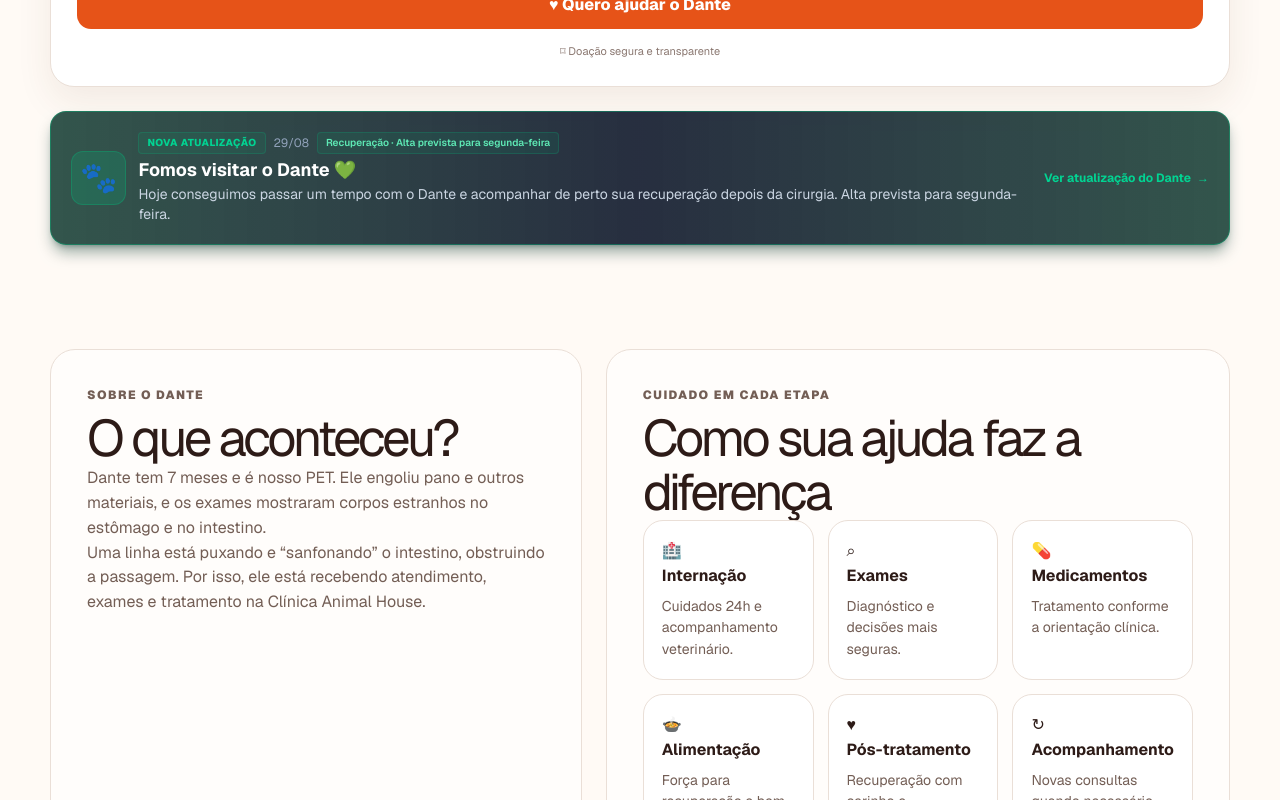
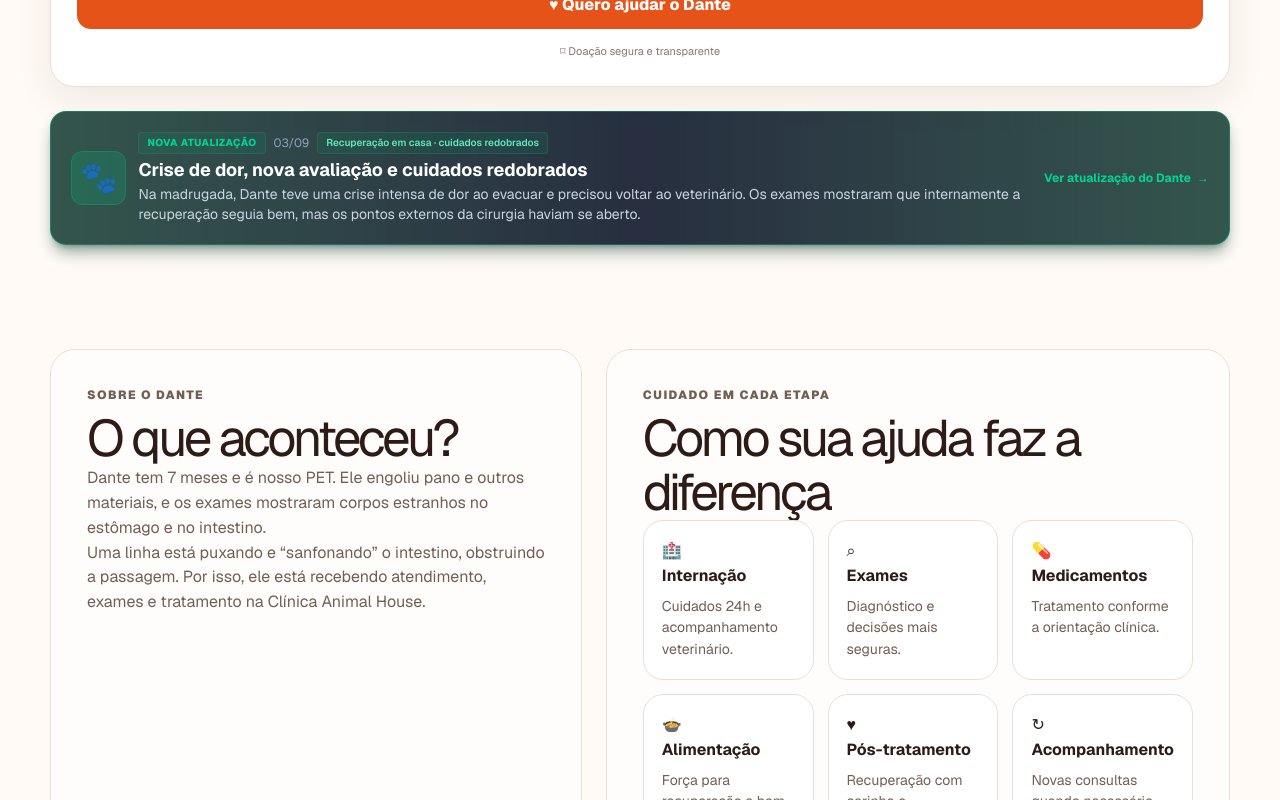
Before and after one commit to lukaslimna1/Ajude-o-Dante, a Next.js app: page / in a window 1280 px wide. Shown: the part 980-1780 px from the top of the page. Built offline with nearby package versions, Linux system fonts and the light colour scheme; no server answers; the database is empty.

Commit message:
Update Dante timeline through September 3

```diff
--- a/src/data/dante-timeline.ts
+++ b/src/data/dante-timeline.ts
@@ -98,13 +98,48 @@ export const timelineEvents: TimelineEvent[] = [
   {
     id: "2026-08-29-visita-dante",
     date: "29/08/2026",
-    time: "Hoje",
+    time: "Durante o dia",
+    location: "Clínica Animal House",
     title: "Fomos visitar o Dante 💚",
-    summary: "Hoje conseguimos passar um tempo com o Dante e acompanhar de perto sua recuperação depois da cirurgia. Alta prevista para segunda-feira.",
-    description: "Hoje conseguimos passar um tempo com o Dante e acompanhar de perto sua recuperação depois da cirurgia. Ele segue recebendo os cuidados necessários e, neste momento, a alta está prevista para segunda-feira.\n\nRegistramos essa visita em fotos e vídeo para que todo mundo que está ajudando também possa acompanhar de perto a recuperação dele.\n\nA cirurgia passou, mas nossa campanha ainda não terminou. Ainda temos despesas do tratamento, internação, medicamentos, alimentação diferenciada e os cuidados que ele vai precisar depois de voltar para casa.\n\nToda ajuda continua fazendo diferença para o Dante. 💚🐾",
+    summary: "Conseguimos passar um tempo com o Dante e acompanhar de perto sua recuperação depois da cirurgia. Naquele momento, a alta ainda estava prevista para segunda-feira.",
+    description: "Conseguimos passar um tempo com o Dante e acompanhar de perto sua recuperação depois da cirurgia. Ele seguia recebendo os cuidados necessários e, naquele momento, a alta estava prevista para segunda-feira.\n\nRegistramos a visita em fotos e vídeo para que todo mundo que estava ajudando também pudesse acompanhar de perto a recuperação dele.\n\nA cirurgia havia passado, mas a campanha ainda não tinha terminado. Ainda existiam despesas do tratamento, internação, medicamentos, alimentação diferenciada e os cuidados necessários depois da volta para casa.",
+    type: "status",
+    isCurrentStatus: false,
+    statusLabel: "Recuperação · Alta prevista para segunda-feira",
+  },
+  {
+    id: "dante-nao-teve-alta-5592",
+    date: "31/08/2026",
+    time: "19h",
+    location: "Clínica Animal House",
+    title: "Dante não teve alta",
+    summary: "Dante apresentou episódios de vômito e o ultrassom mostrou processos inflamatórios.",
+    description: "Dante apresentou episódios de vômito e, por isso, foi realizado um novo ultrassom. O exame mostrou processos inflamatórios e a equipe decidiu mantê-lo em observação até que estivesse bem para voltar para casa.",
+    isCurrentStatus: false,
+    statusLabel: "Sem alta prevista",
+  },
+  {
+    id: "alta-do-dante-7266",
+    date: "01/09/2026",
+    time: "17h10",
+    location: "Animal House",
+    title: "Alta do Dante",
+    summary: "Dante teve alta e fomos buscá-lo para continuar a recuperação em casa.",
+    description: "Dante teve alta e fomos buscá-lo para continuar a recuperação em casa. Ainda era necessário comprar medicamentos e manter todos os cuidados do pós-operatório.\n\nTambém continuavam existindo valores do tratamento a serem pagos, por isso as doações e a ação entre amigos continuavam sendo muito importantes para ajudar na recuperação dele.",
+    isCurrentStatus: false,
+    statusLabel: "Alta do Dante",
+  },
+  {
+    id: "2026-09-03-crise-dor-cuidados-redobrados",
+    date: "03/09/2026",
+    time: "Madrugada, manhã e tarde",
+    location: "Veterinário e casa",
+    title: "Crise de dor, nova avaliação e cuidados redobrados",
+    summary: "Na madrugada, Dante teve uma crise intensa de dor ao evacuar e precisou voltar ao veterinário. Os exames mostraram que internamente a recuperação seguia bem, mas os pontos externos da cirurgia haviam se aberto.",
+    description: "Por volta de 1h da madrugada, Dante tentou evacuar e apresentou uma crise muito forte de dor. Ele começou a tremer, ficou extremamente desconfortável e exausto.\n\nÀs 7h da manhã, levamos Dante novamente ao veterinário para uma nova avaliação. Foi realizado outro ultrassom e recebemos uma notícia importante: os pontos internos estavam preservados e a parte interna da cirurgia estava bem.\n\nAo longo do dia, porém, foi constatado que parte dos pontos externos havia se aberto. Segundo a orientação veterinária, naquele momento não seria possível realizar uma nova sutura externa.\n\nDante recebeu alta e voltou para casa, mas agora com uma recuperação que exige ainda mais atenção. Os cuidados com a ferida passaram a ser redobrados, com limpeza e aplicação frequente dos medicamentos tópicos orientados pela equipe veterinária, incluindo Rifocina, além do novo tratamento tópico indicado para auxiliar a recuperação da ferida.\n\nMesmo estando em casa e com a parte interna da cirurgia evoluindo bem, o tratamento ainda não terminou. Seguimos acompanhando Dante de perto, cuidando da ferida e observando qualquer alteração durante sua recuperação.",
     type: "status",
     isCurrentStatus: true,
-    statusLabel: "Recuperação · Alta prevista para segunda-feira",
+    statusLabel: "Recuperação em casa · cuidados redobrados",
   },
 ];
 
```
